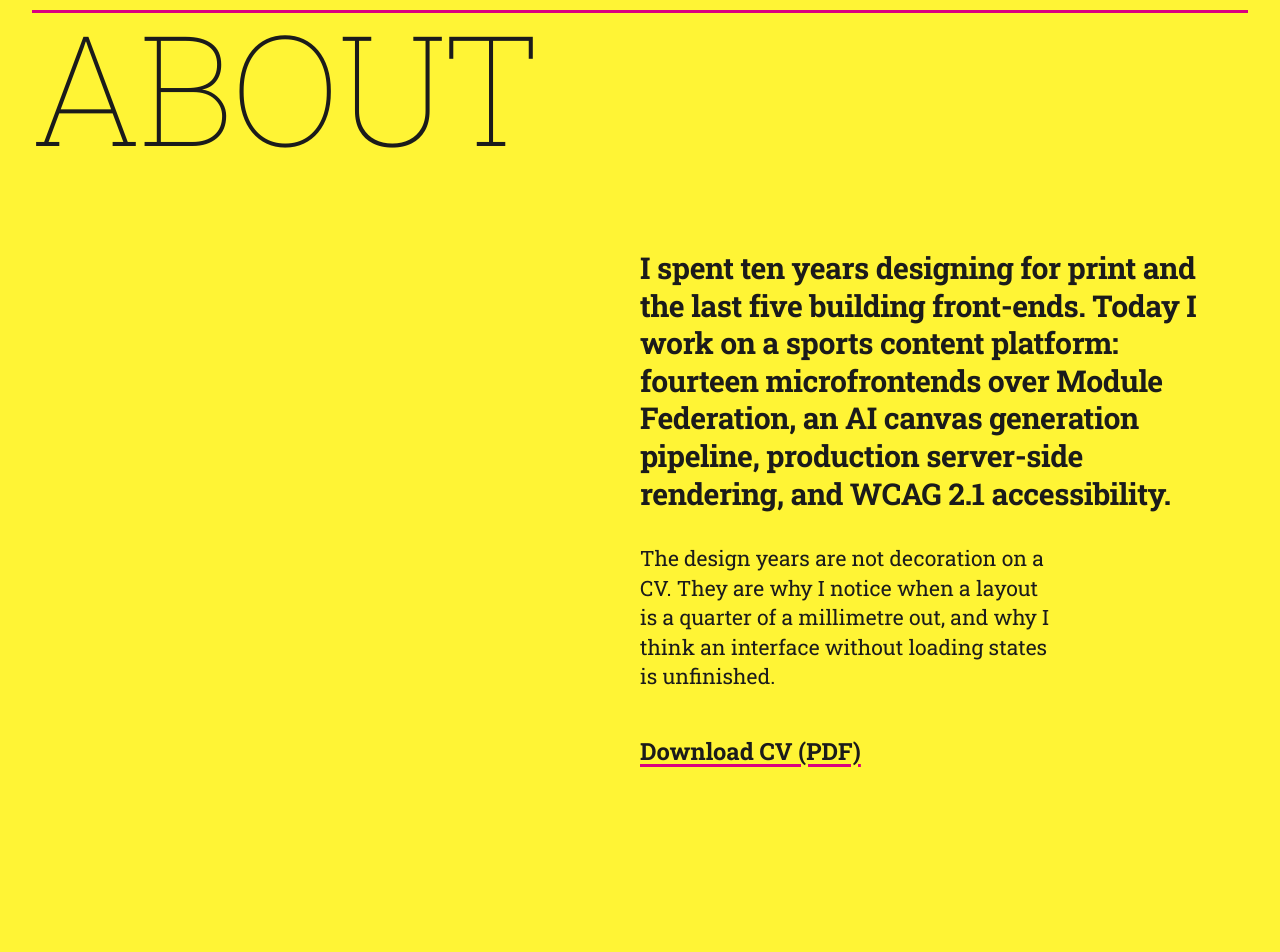
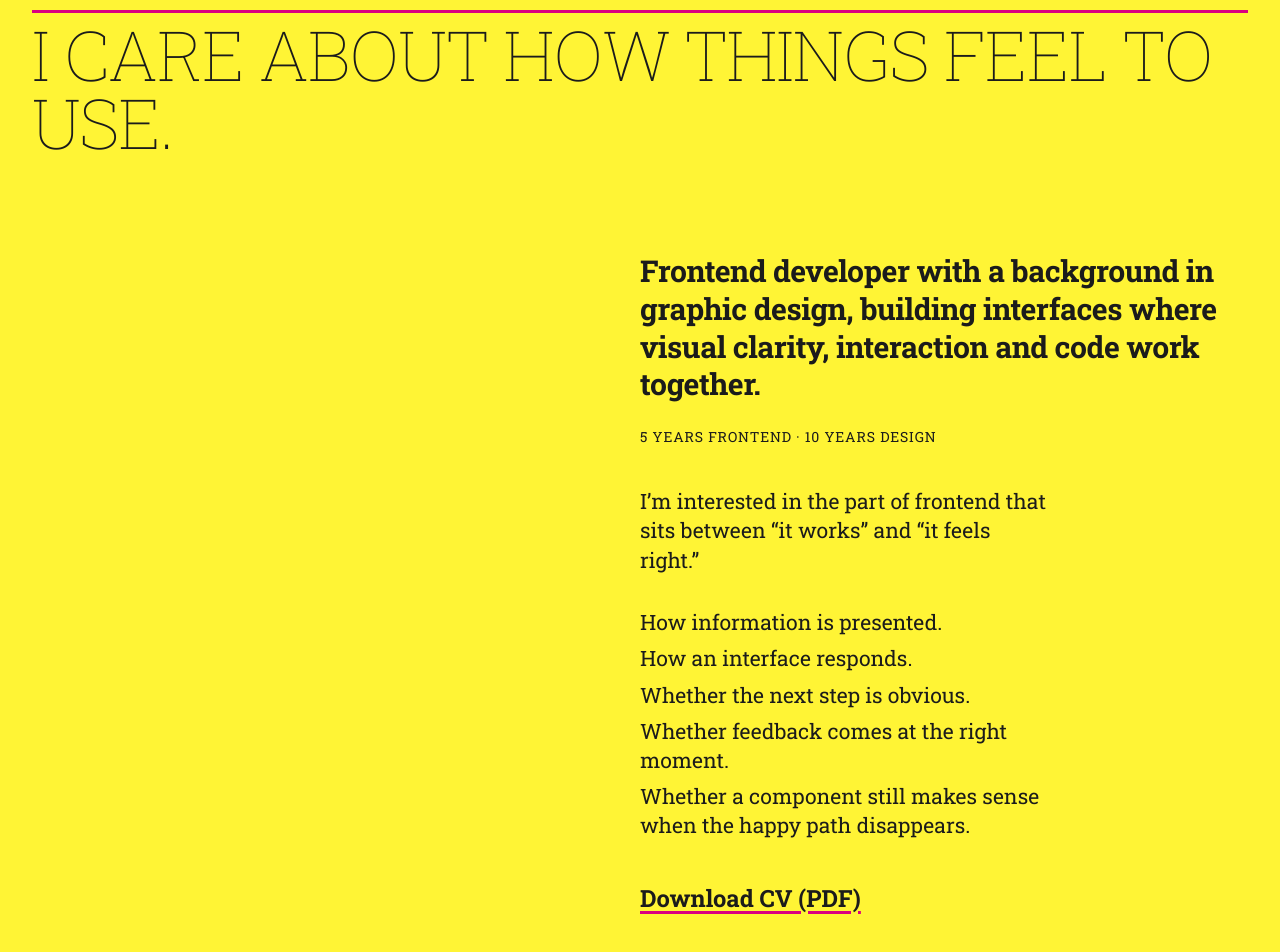
Before and after one commit to BoikoAnastasiia/frontend-portfolio, a Next.js app: page /en/about in a window 1280 px wide. Shown: the part 258-1210 px from the top of the page. Built offline with nearby package versions, Linux system fonts and the light colour scheme; no server answers.

Commit message:
Rewrite the home and about copy
Replaces the placeholder prose. The about page now carries the statement, the
one-line summary, the experience line, and the five questions the work is
actually judged on, set as separate lines rather than a paragraph.

```diff
--- a/app/[locale]/about/page.tsx
+++ b/app/[locale]/about/page.tsx
@@ -18,16 +18,28 @@ export default async function AboutPage({
 
   return (
     <PageFrame page="about">
-      <PageTitle>{t('title')}</PageTitle>
+      <PageTitle statement>{t('title')}</PageTitle>
 
       <section className="px-5 pt-16 pb-24 md:px-8 md:pt-24 md:pb-40">
         <div className="md:ml-[50%]">
           <p className="measure text-[clamp(1.25rem,1rem+1.1vw,2rem)] leading-[1.25] font-bold tracking-[-0.015em]">
             {t('body')}
           </p>
-          <p className="measure mt-8 text-[clamp(1.0625rem,1rem+0.4vw,1.375rem)] leading-[1.4]">
-            {t('aside')}
+
+          <p className="mt-6 text-sm tracking-[0.06em] uppercase">{t('stats')}</p>
+
+          <p className="measure mt-10 text-[clamp(1.0625rem,1rem+0.4vw,1.375rem)] leading-[1.4]">
+            {t('interest')}
           </p>
+
+          {/* Five parallel clauses. Stacked, they read as the checklist they
+              are; run together as a paragraph they lose the rhythm. */}
+          <ul className="measure mt-8 space-y-2 text-[clamp(1.0625rem,1rem+0.4vw,1.375rem)] leading-[1.35]">
+            {(t.raw('qualities') as string[]).map((line) => (
+              <li key={line}>{line}</li>
+            ))}
+          </ul>
+
           <p className="mt-10">
             <a
               href="/cv.pdf"
--- a/components/page-title.tsx
+++ b/components/page-title.tsx
@@ -2,11 +2,20 @@
  * The masthead every inner page opens with: a full-width rule, then the page
  * title set at poster scale. Mirrors the "A CATALOGUE OF WORK" treatment.
  */
-export function PageTitle({ children }: { children: React.ReactNode }) {
+export function PageTitle({
+  children,
+  /** A whole sentence rather than a one- or two-word label, so it sets smaller. */
+  statement = false,
+}: {
+  children: React.ReactNode
+  statement?: boolean
+}) {
   return (
     <section className="px-5 pt-24 md:px-8 md:pt-40">
       <hr className="rule" />
-      <h1 className="poster pt-2">{children}</h1>
+      <h1 className={`poster pt-2${statement ? ' poster-statement' : ''}`}>
+        {children}
+      </h1>
     </section>
   )
 }
--- a/messages/en.json
+++ b/messages/en.json
@@ -20,17 +20,25 @@
     "label": "Language"
   },
   "home": {
-    "headline": "Front-end engineering with a designer's eye.",
-    "lede": "Five years building production React, and ten years as a graphic designer before that. Loading states, transitions and micro-feedback are not polish added at the end. They are the product.",
+    "headline": "I care about what happens between design and code.",
+    "lede": "I’m interested in the part of frontend that sits between “it works” and “it feels right.”",
     "learnMore": "Learn more",
     "featured": "Selected projects.",
     "allProjects": "All projects"
   },
   "about": {
-    "title": "About",
-    "body": "I spent ten years designing for print and the last five building front-ends. Today I work on a sports content platform: fourteen microfrontends over Module Federation, an AI canvas generation pipeline, production server-side rendering, and WCAG 2.1 accessibility.",
-    "aside": "The design years are not decoration on a CV. They are why I notice when a layout is a quarter of a millimetre out, and why I think an interface without loading states is unfinished.",
-    "cv": "Download CV (PDF)"
+    "title": "I care about how things feel to use.",
+    "body": "Frontend developer with a background in graphic design, building interfaces where visual clarity, interaction and code work together.",
+    "cv": "Download CV (PDF)",
+    "stats": "5 years frontend · 10 years design",
+    "interest": "I’m interested in the part of frontend that sits between “it works” and “it feels right.”",
+    "qualities": [
+      "How information is presented.",
+      "How an interface responds.",
+      "Whether the next step is obvious.",
+      "Whether feedback comes at the right moment.",
+      "Whether a component still makes sense when the happy path disappears."
+    ]
   },
   "contact": {
     "title": "Contact",
--- a/messages/sk.json
+++ b/messages/sk.json
@@ -20,17 +20,25 @@
     "label": "Jazyk"
   },
   "home": {
-    "headline": "Front-end s okom dizajnérky.",
-    "lede": "Päť rokov práce s Reactom v produkcii a desať rokov grafického dizajnu predtým. Stavy načítania, prechody a spätná väzba nie sú ozdoba na konci. Sú súčasťou produktu.",
+    "headline": "Záleží mi na tom, čo sa deje medzi dizajnom a kódom.",
+    "lede": "Zaujíma ma tá časť frontendu, ktorá leží medzi „funguje to“ a „je to príjemné používať“.",
     "learnMore": "Viac o mne",
     "featured": "Vybrané projekty.",
     "allProjects": "Všetky projekty"
   },
   "about": {
-    "title": "O mne",
-    "body": "Desať rokov som robila grafický dizajn pre tlač, posledných päť pracujem na front-ende. Dnes vyvíjam platformu na tvorbu športového obsahu: štrnásť mikrofrontendov cez Module Federation, generovanie canvasu pomocou AI, serverové vykresľovanie v produkcii a prístupnosť podľa WCAG 2.1.",
-    "aside": "Roky v dizajne nie sú ozdobou v životopise. Vďaka nim si všimnem, keď je layout o štvrť milimetra vedľa, a rozhranie bez stavov načítania považujem za nedokončené.",
-    "cv": "Stiahnuť životopis (PDF)"
+    "title": "Záleží mi na pocite z používania.",
+    "body": "Frontend vývojárka s minulosťou v grafickom dizajne. Tvorím rozhrania, v ktorých vizuálna zrozumiteľnosť, interakcia a kód fungujú spolu.",
+    "cv": "Stiahnuť životopis (PDF)",
+    "stats": "5 rokov frontend · 10 rokov dizajn",
+    "interest": "Zaujíma ma tá časť frontendu, ktorá leží medzi „funguje to“ a „je to príjemné používať“.",
+    "qualities": [
+      "Ako sú informácie podané.",
+      "Ako rozhranie reaguje.",
+      "Či je ďalší krok zrejmý.",
+      "Či príde spätná väzba v správnej chvíli.",
+      "Či komponent dáva zmysel aj vtedy, keď šťastná cesta zmizne."
+    ]
   },
   "contact": {
     "title": "Kontakt",
--- a/messages/uk.json
+++ b/messages/uk.json
@@ -20,17 +20,25 @@
     "label": "Мова"
   },
   "home": {
-    "headline": "Фронтенд-інженерія з оком дизайнера.",
-    "lede": "П’ять років роботи з React у продакшені й десять років графічного дизайну до того. Стани завантаження, переходи та мікровідгук — це не оздоблення наприкінці. Це і є продукт.",
+    "headline": "Мені важливо те, що відбувається між дизайном і кодом.",
+    "lede": "Мене цікавить та частина фронтенду, яка лежить між «воно працює» і «воно відчувається правильно».",
     "learnMore": "Дізнатися більше",
     "featured": "Вибрані проєкти.",
     "allProjects": "Усі проєкти"
   },
   "about": {
-    "title": "Про мене",
-    "body": "Десять років я працювала з друкованим дизайном, останні п’ять — із фронтендом. Зараз розвиваю платформу для створення спортивного контенту: чотирнадцять мікрофронтендів на Module Federation, конвеєр генерації canvas за допомогою ШІ, серверний рендеринг у продакшені та доступність за WCAG 2.1.",
-    "aside": "Роки в дизайні — не прикраса в резюме. Саме через них я помічаю, коли верстка з’їхала на чверть міліметра, і вважаю інтерфейс без станів завантаження незавершеним.",
-    "cv": "Завантажити резюме (PDF)"
+    "title": "Мені важливо, як це відчувається у користуванні.",
+    "body": "Фронтенд-розробниця з бекграундом у графічному дизайні. Будую інтерфейси, де візуальна ясність, взаємодія й код працюють разом.",
+    "cv": "Завантажити резюме (PDF)",
+    "stats": "5 років фронтенд · 10 років дизайн",
+    "interest": "Мене цікавить та частина фронтенду, яка лежить між «воно працює» і «воно відчувається правильно».",
+    "qualities": [
+      "Як подано інформацію.",
+      "Як інтерфейс реагує.",
+      "Чи очевидний наступний крок.",
+      "Чи приходить відгук у потрібний момент.",
+      "Чи має компонент сенс, коли щасливий сценарій зникає."
+    ]
   },
   "contact": {
     "title": "Контакти",
--- a/styles/globals.css
+++ b/styles/globals.css
@@ -188,6 +188,15 @@ html[data-theme-switching] *::after {
     line-height: 0.84;
   }
 
+  /* A full sentence at poster scale. 12vw is sized for one or two words; a
+     sentence needs to come down enough to break into two or three lines
+     instead of thirty. */
+  .poster-statement {
+    font-size: clamp(1.875rem, 5.4vw, 4.75rem);
+    line-height: 0.98;
+    letter-spacing: -0.015em;
+  }
+
   /* The right-hand column the reference uses for running text. */
   .measure {
     max-width: 34ch;
```
